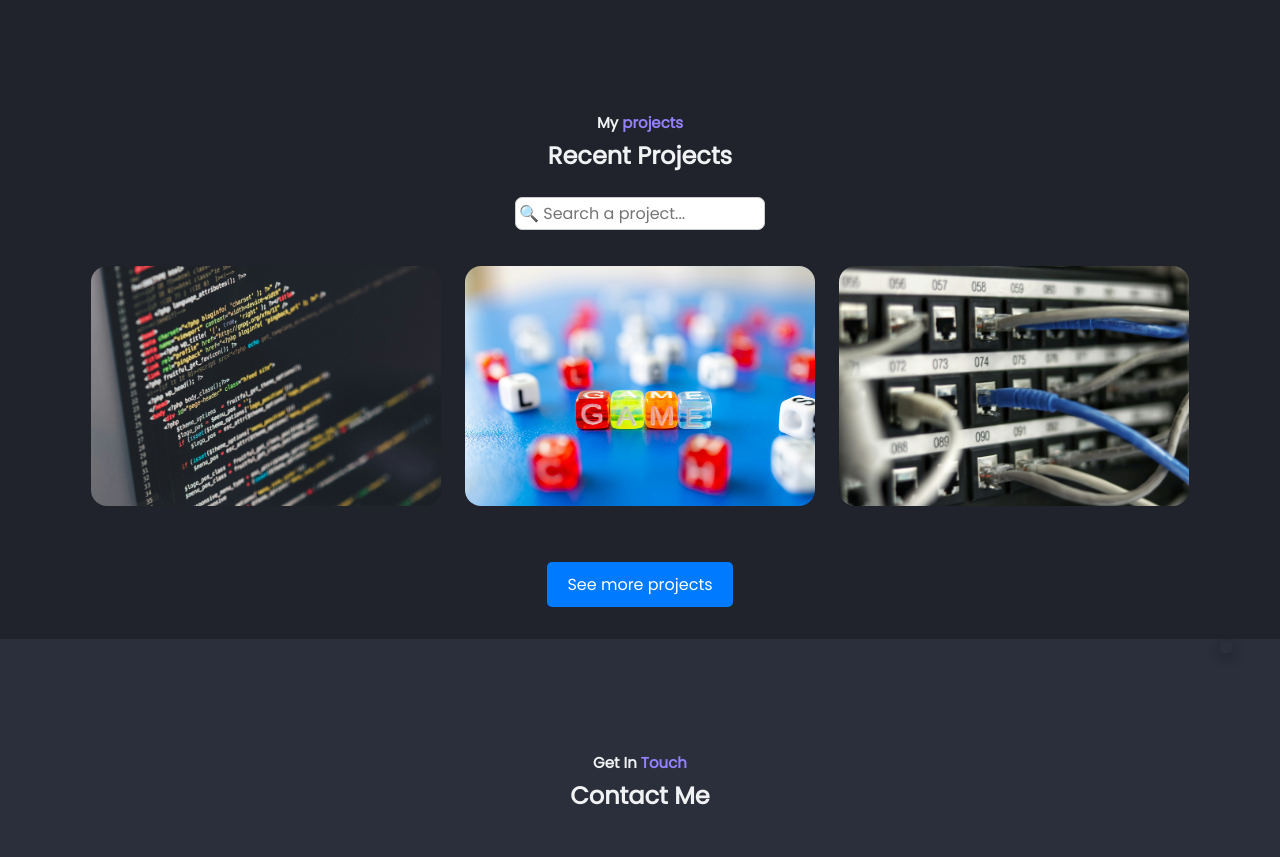
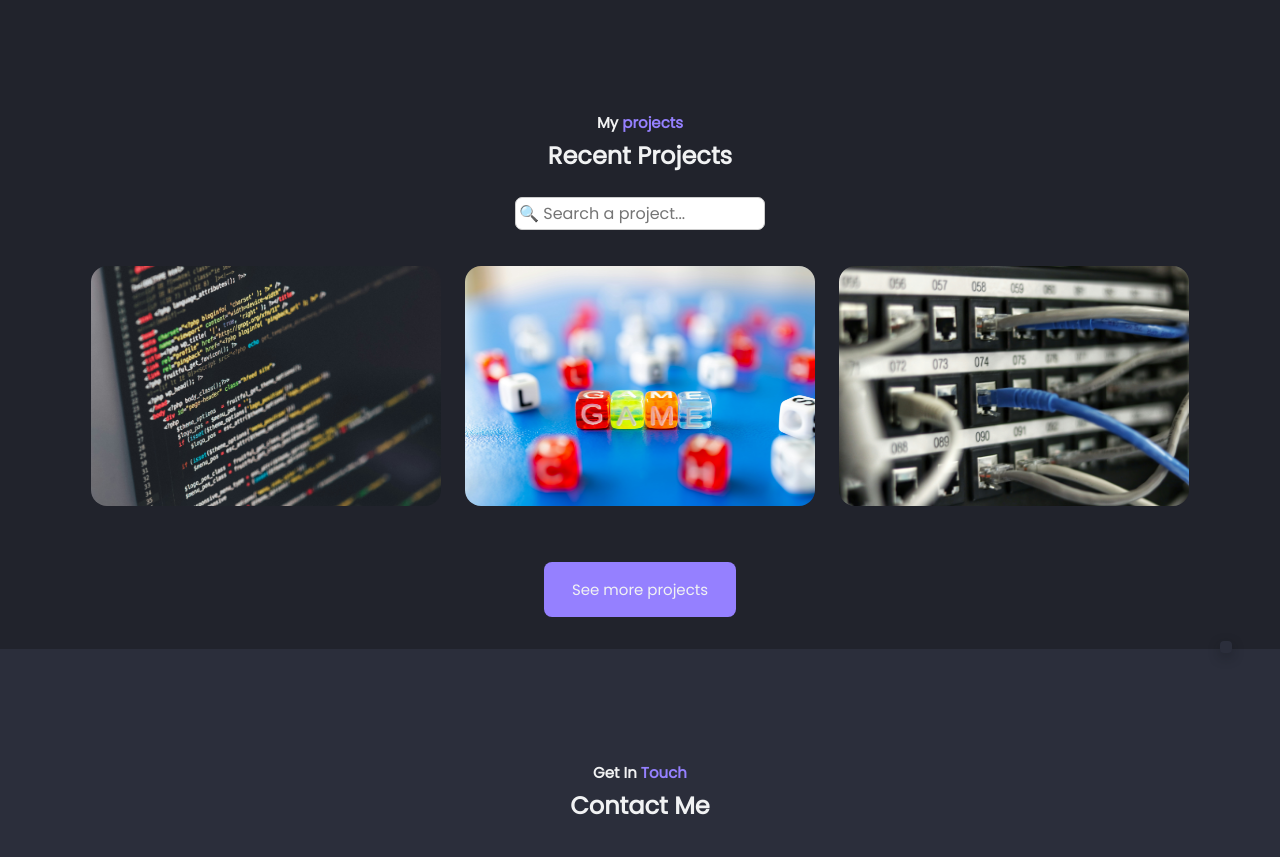
Before and after one commit to diallocode/Portfolio, a PHP site: page /more.php in a window 1280 px wide. Shown: the part 547-1404 px from the top of the page. Run offline with PHP 8.4, Linux system fonts and the light colour scheme; data comes from the database, SQL or seed files in the repository.

Commit message:
mise a jour

```diff
--- a/assets/css/projets.css
+++ b/assets/css/projets.css
@@ -124,24 +124,6 @@
     margin-top: 40px; /* Espace au-dessus du bouton */
 }
 
-.projects__more {
-    background-color: #007bff;
-    color: white;
-    padding: 10px 20px;
-    border: none;
-    border-radius: 5px;
-    cursor: pointer;
-    font-size: 16px;
-    text-align: center;
-    text-decoration: none;
-    display: inline-block;
-    transition: 0.3s; /* Animation fluide */
-}
-
-.projects__more:hover {
-    background-color: #0056b3;
-}
-
 .nav__lang {
     display: flex;
     align-items: center;
--- a/pages/projets.php
+++ b/pages/projets.php
@@ -43,6 +43,6 @@ $tr = include __DIR__ . '/../lang/' . $lang . '.php';
     </div>
 
     <div class="projects__more-container">
-        <button id="showMoreProjects" class="projects__more"><?= $tr['see_more_projects'] ?? 'Voir plus de projets' ?></button>
+        <button id="showMoreProjects" class="projects__more button"><?= $tr['see_more_projects'] ?? 'Voir plus de projets' ?></button>
     </div>
 </section>
```
